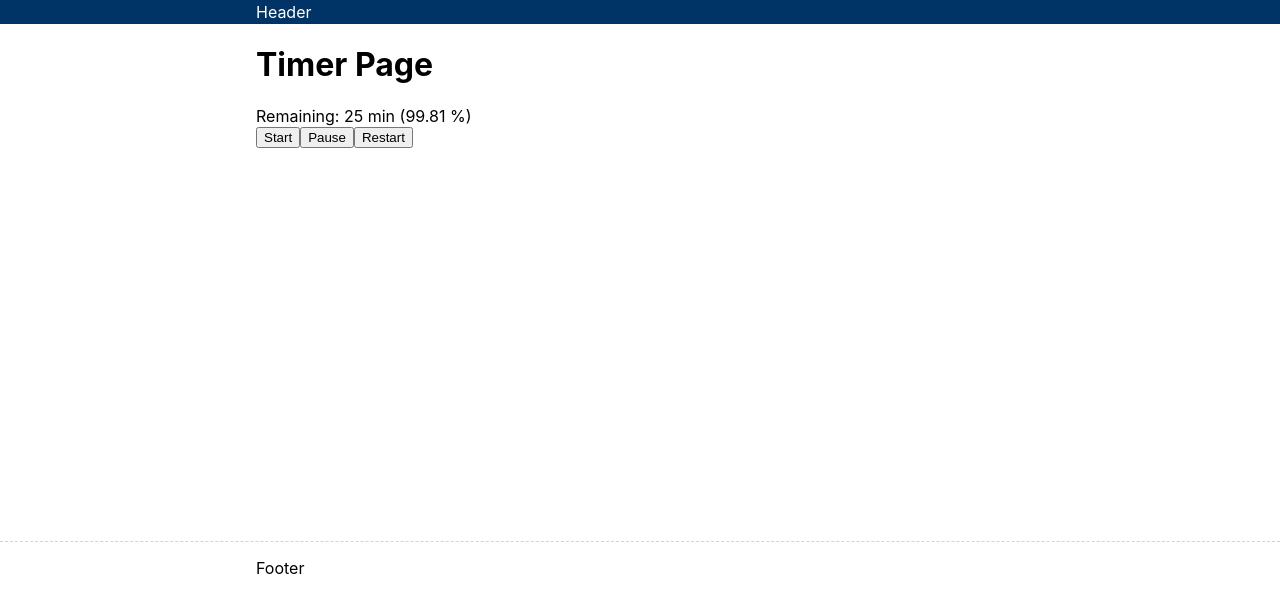
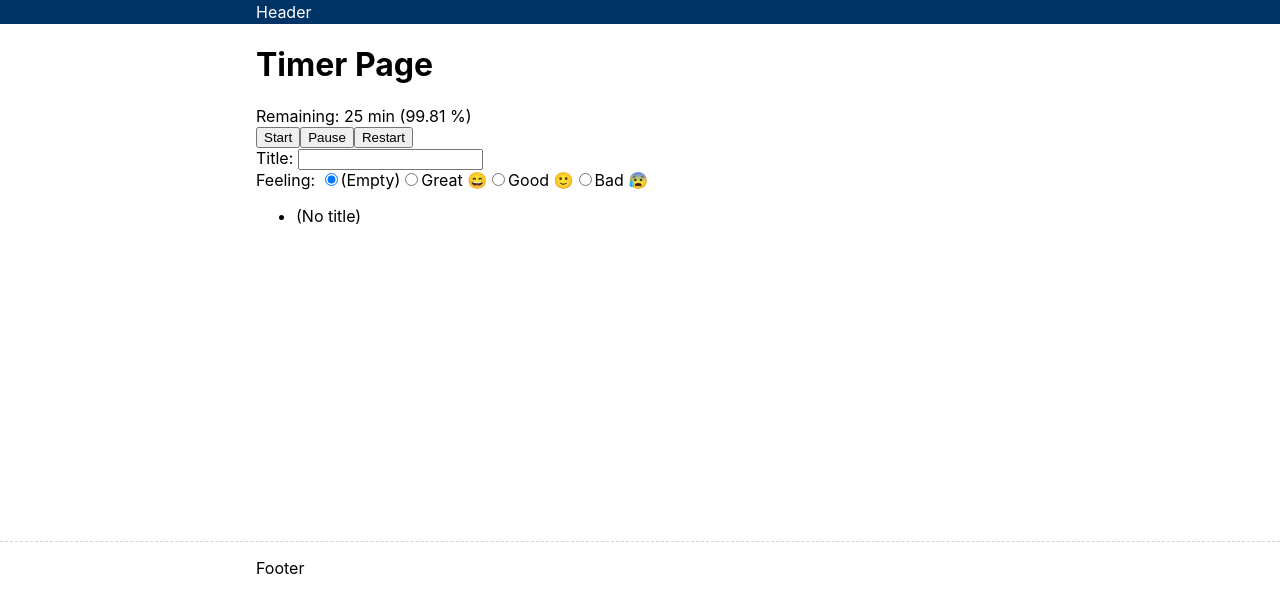
Before and after one commit to ginpei/pomolife, a React (Create React App) app: page / in a window 1280 px wide. Both pictures are taken after a click on the button "Start". Shown: the top 612 px of the page. Built offline with nearby package versions, Linux system fonts and the light colour scheme.

Commit message:
update to track activities for each session

```diff
--- /dev/null
+++ b/src/models/Activity.ts
@@ -0,0 +1,44 @@
+export type Activity = {
+  doneAt: number;
+  elapse: number;
+  feeling: ActivityFeeling;
+  title: string;
+}
+
+export const ActivityFeeling = Object.freeze({
+  '': '',
+  bad: 'bad',
+  good: 'good',
+  great: 'great',
+});
+
+export type ActivityFeeling = keyof typeof ActivityFeeling;
+
+export function getNewActivity(): Activity {
+  return {
+    doneAt: 0,
+    elapse: 0,
+    feeling: '',
+    title: '',
+  }
+}
+
+export function getEmoji(feeling: ActivityFeeling) {
+  if (feeling === 'great') {
+    return '😄';
+  }
+
+  if (feeling === 'good') {
+    return '🙂';
+  }
+
+  if (feeling === 'bad') {
+    return '😰';
+  }
+
+  return '';
+}
+
+export function setDone(activity: Activity, now = Date.now()) {
+  activity.doneAt = now;
+}
--- a/src/screens/TimerPage.tsx
+++ b/src/screens/TimerPage.tsx
@@ -1,11 +1,14 @@
-import React, { useState, useEffect } from 'react';
+import React, { useEffect, useState } from 'react';
 import { BasicLayout } from '../complexes/BasicLayout';
+import * as Activity from '../models/Activity';
 import * as Tomato from '../models/Tomato';
 
 const TimerPage: React.FC = () => {
   const [tomato, setTomato] = useState(Tomato.getNewTomato());
+  const [remaining, setRemaining] = useState(Tomato.getRemaining(tomato));
   const [tm, setTm] = useState(0);
-  const [remaining, setRemaining] = useState(Tomato.getRemaining(tomato));
+  const [currentActivity, setCurrentActivity] = useState(Activity.getNewActivity());
+  const [activityLog] = useState<Activity.Activity[]>([]);
 
   // render current time
   useEffect(() => {
@@ -30,6 +33,10 @@ const TimerPage: React.FC = () => {
 
   const onStartClick = () => {
     setTomato(Tomato.start());
+
+    Activity.setDone(currentActivity);
+    activityLog.push(currentActivity);
+    setCurrentActivity(Activity.getNewActivity());
   };
 
   const onPauseClick = () => {
@@ -39,6 +46,10 @@ const TimerPage: React.FC = () => {
 
   const onRestartClick = () => {
     Tomato.restart(tomato);
+  };
+
+  const onActivityChange = (activity: Activity.Activity) => {
+    setCurrentActivity(activity);
   };
 
   return (
@@ -56,7 +67,119 @@ const TimerPage: React.FC = () => {
         <button onClick={onPauseClick}>Pause</button>
         <button onClick={onRestartClick}>Restart</button>
       </div>
+      <ActivityForm
+        activity={currentActivity}
+        onChange={onActivityChange}
+      />
+      <ul>
+        {activityLog.map((activity) => (
+          <li key={activity.doneAt}>
+            {activity.title || activity.feeling ? (
+              <>
+                {activity.title}
+                {activity.feeling && ` ${Activity.getEmoji(activity.feeling)}`}
+              </>
+            ) : (
+              '(No title)'
+            )}
+          </li>
+        ))}
+      </ul>
     </BasicLayout>
+  );
+};
+
+const ActivityForm: React.FC<{
+  activity: Activity.Activity;
+  onChange: (activity: Activity.Activity) => void;
+}> = (props) => {
+  const { feeling, title } = props.activity;
+
+  const onSubmit = (event: React.FormEvent) => {
+    event.preventDefault();
+  };
+
+  const onTitleChange = (event: React.ChangeEvent<HTMLInputElement>) => {
+    props.onChange({
+      ...props.activity,
+      title: event.currentTarget.value,
+    });
+  };
+
+  const onActivityFeelingChange = (feeling: Activity.ActivityFeeling) => {
+    props.onChange({
+      ...props.activity,
+      feeling,
+    });
+  };
+
+  return (
+    <form className="ActivityForm" onSubmit={onSubmit}>
+      <div>
+        <label>
+          Title:
+          {' '}
+          <input
+            onChange={onTitleChange}
+            type="text"
+            value={title}
+          />
+        </label>
+      </div>
+      <div>
+        Feeling:
+        {' '}
+        <ActivityFeelingInputList
+          feeling={feeling}
+          onChange={onActivityFeelingChange}
+        />
+      </div>
+    </form>
+  );
+};
+
+const ActivityFeelingInputList: React.FC<{
+  feeling: Activity.ActivityFeeling;
+  onChange: (feeling: Activity.ActivityFeeling) => void;
+}> = (props) => {
+  const feelings: {
+    feeling: Activity.ActivityFeeling;
+    label: string;
+  }[] = [
+    { feeling: '', label: '(Empty)' },
+    { feeling: 'great', label: 'Great' },
+    { feeling: 'good', label: 'Good' },
+    { feeling: 'bad', label: 'Bad' },
+  ]
+
+  const onChange = (event: React.ChangeEvent<HTMLInputElement>) => {
+    const { value } = event.currentTarget;
+    const feeling = feelings.find((v) => v.feeling === value);
+
+    // this should not happen
+    if (!feeling) {
+      throw new Error('Invalid value');
+    }
+
+    props.onChange(feeling.feeling);
+  };
+
+  return (
+    <>
+      {feelings.map((feeling) => (
+        <label key={feeling.feeling}>
+          <input
+            checked={feeling.feeling === props.feeling}
+            name="feeling"
+            onChange={onChange}
+            type="radio"
+            value={feeling.feeling}
+          />
+          {feeling.label}
+          {feeling.feeling && ` ${Activity.getEmoji(feeling.feeling)}`}
+        </label>
+      ))}
+    </>
   );
 };
 
```
